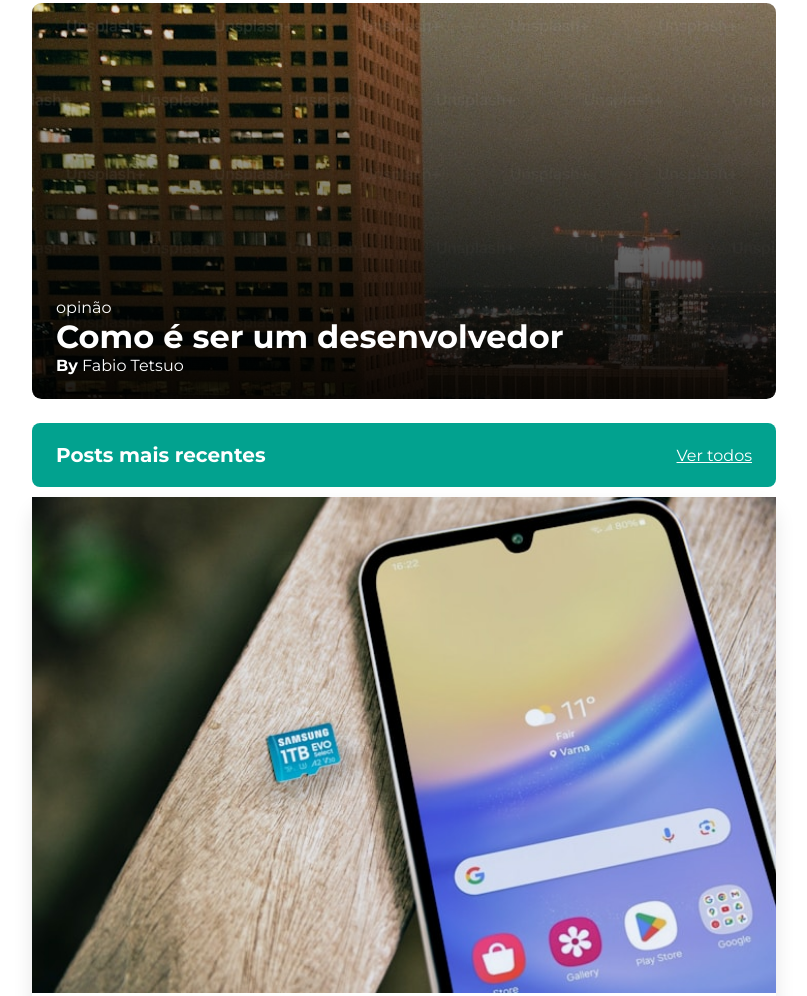
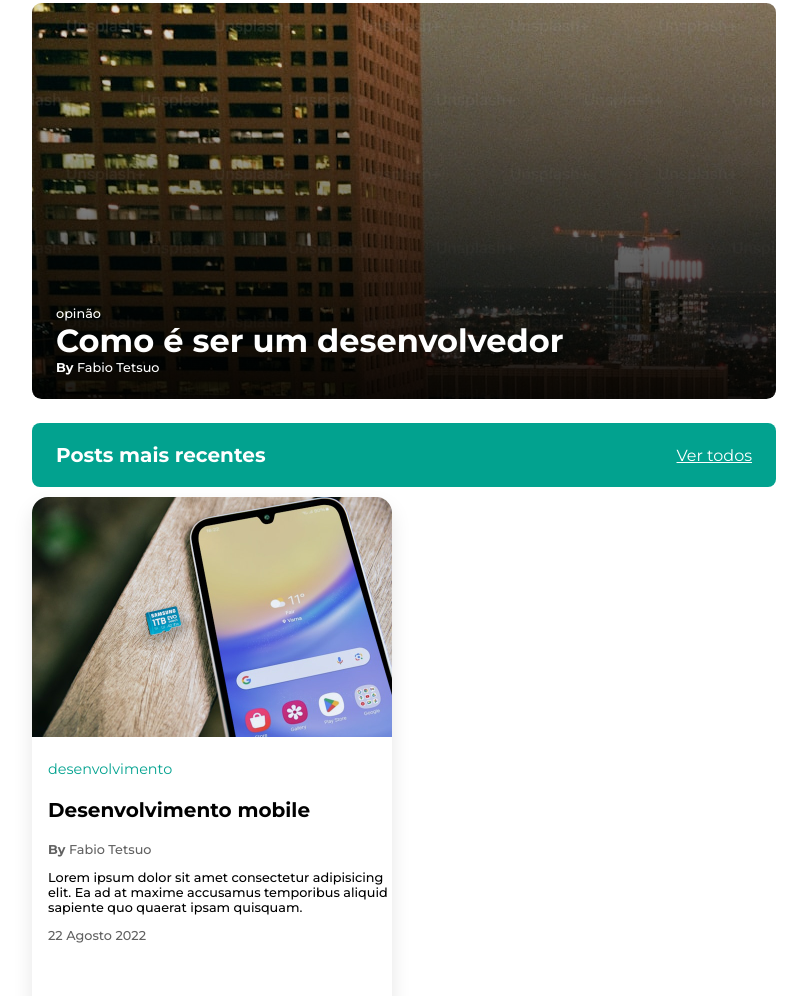
Before and after one commit to luis5rela/RID149088_Desafio01, a plain HTML site: page index.html in a window 1280 px wide. Shown: the part 115-1111 px from the top of the page, without its empty margins (124-931 px from the left). Drawn offline with Linux system fonts and the light colour scheme.

Commit message:
input nth-child technology for <p> on article pos

```diff
--- a/index.html
+++ b/index.html
@@ -17,7 +17,7 @@
         <section>
             <article>
                 <div class="presentation">
-                    <div class="presentation-posittion">
+                    <div class="presentation-position">
                         <p>opinão</p>
                         <h2>Como é ser um desenvolvedor</h2>
                         <p> <strong>By</strong> Fabio Tetsuo</p>
@@ -35,7 +35,9 @@
                 <div class="postGeneric">
                     <h4>desenvolvimento</h4>
                     <h3>Desenvolvimento mobile</h3>
+                    <p> <strong>By</strong> Fabio Tetsuo</p>
                     <p>Lorem ipsum dolor sit amet consectetur adipisicing elit. Ea ad at maxime accusamus temporibus aliquid sapiente quo quaerat ipsam quisquam.</p>
+                    <p>22 Agosto 2022</p>
                 </div>
             </article>
         </section>
--- a/style.css
+++ b/style.css
@@ -27,7 +27,10 @@ h4{
     font-weight: 400;
     font-style: normal ;
     color:rgba(2, 162, 143, 1);
-    margin: .9rem 0 0 1rem;
+}
+p{
+    font-size: .8rem;
+    font-weight: 500;
 }
 header{
     height: 4.4rem;
@@ -57,12 +60,12 @@ header > h1{
     flex-direction: column;
     justify-content: end;
 }
-.presentation-posittion{
+.presentation-position{
     padding-left: 1.5rem;
     padding-bottom: 1.5rem;
     margin: 0;
 }
-.presentation-posittion p{
+.presentation-position p{
     margin: 0;
 }
 .container-post{
@@ -76,10 +79,21 @@ header > h1{
     color: #fff;
 }
 .container-art{
+    width: 360px;
+    height: 100vh;
     margin-top: .6rem;
     border-radius: 1rem;
     box-shadow: 0px 10px 20px 0px rgba(0, 0, 0, 0.1);
 }
 .container-art > img{
     width: 100%;
+    border-top-left-radius: 1rem;
+    border-top-right-radius: 1rem;
 }
+.postGeneric{
+        margin: .9rem 0 0 1rem;
+}
+.postGeneric > p:nth-child(2n+1){
+    color: rgba(97, 97, 97, 1);
+    margin-top: .5rem;
+}
```
